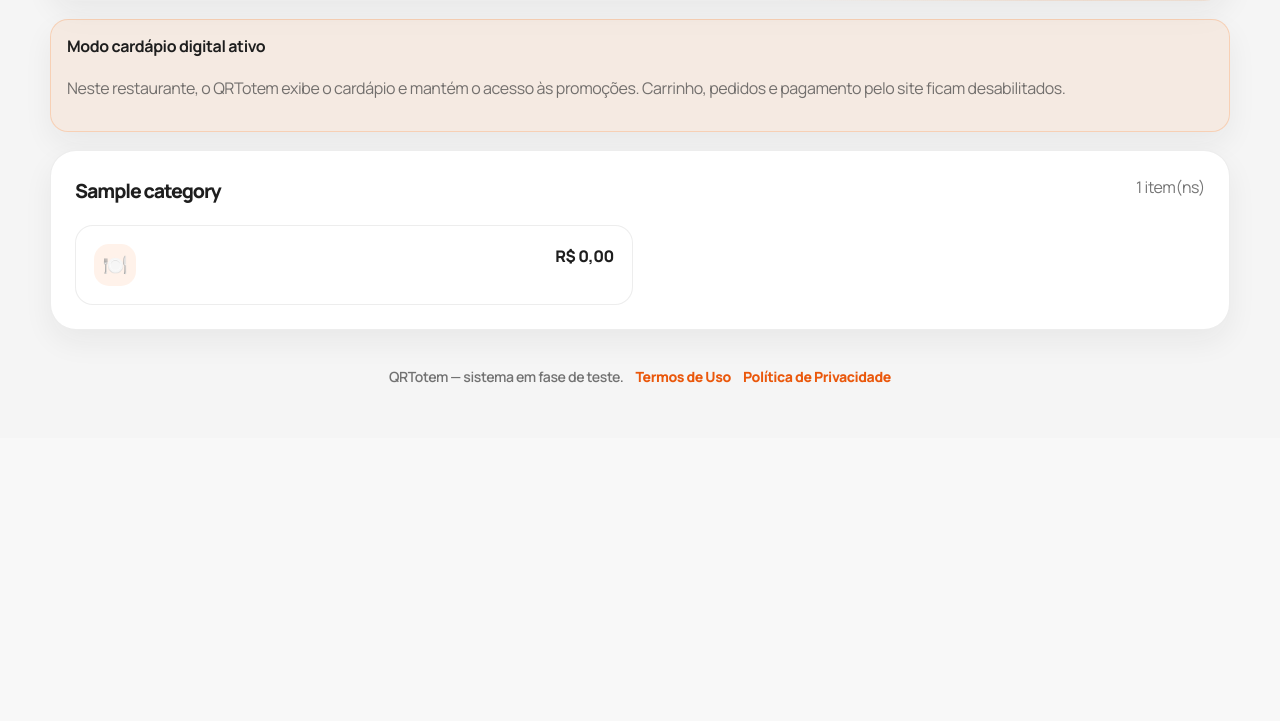
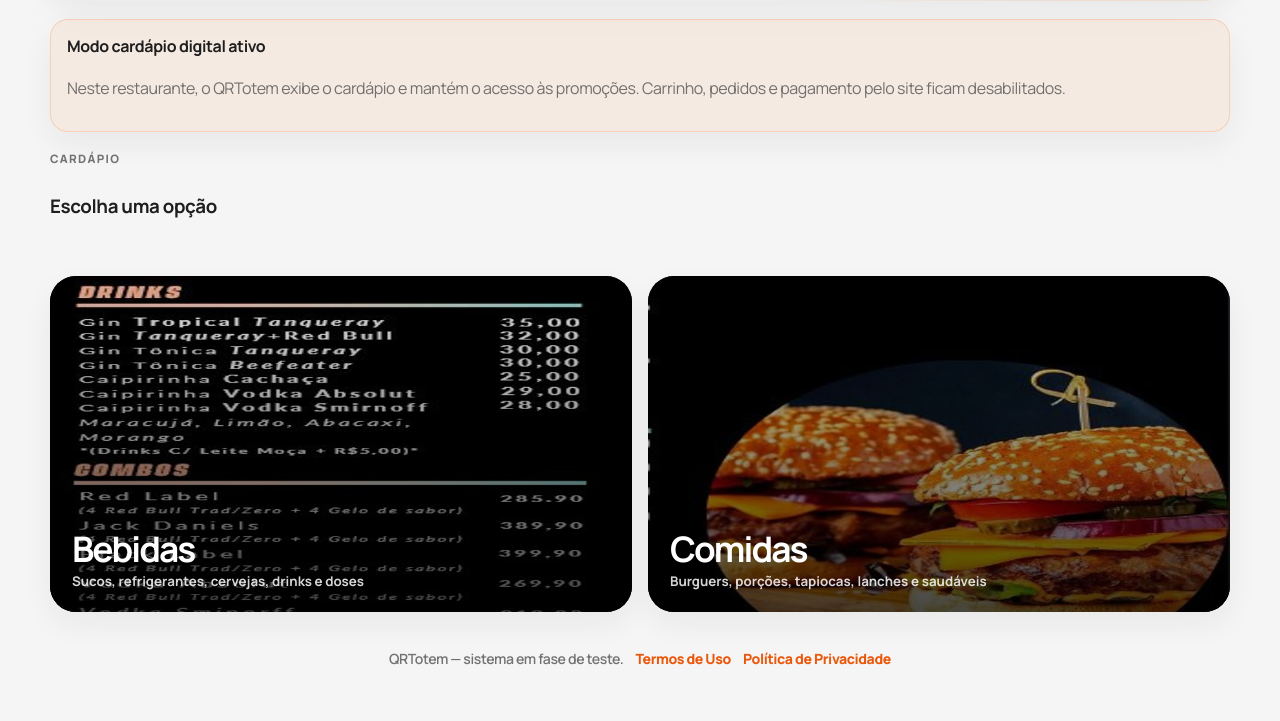
Before and after one commit to camisagilberto/restaurante, a Flask app: template app/templates/client/menu.html in a window 1280 px wide. Shown: the part 405-1126 px from the top of the page. Before the commit the page ends 788 px from the top, so only its background shows below. Run offline with Flask 3, Linux system fonts and the light colour scheme; the template is opened without the code that fills it: most values are stand-ins (such as "Sample title", 1, 10 or a date in 2020); one stand-in notice (Sample message) is shown.

Commit message:
Update menu.html

```diff
--- a/app/templates/client/menu.html
+++ b/app/templates/client/menu.html
@@ -45,7 +81,7 @@
         {% if is_client_mirror %}
           Esta é a página de cliente sem mesa atrelada. O cardápio exibido aqui é o mesmo usado nos QR Codes das mesas.
         {% elif can_order %}
-          Escolha os itens, ajuste quantidades e finalize quando estiver pronto.
+          Escolha um grupo, navegue pelas categorias e adicione os itens ao carrinho.
         {% else %}
           Consulte o cardápio digital. Para fazer pedidos, fale com a equipe do restaurante.
         {% endif %}
@@ -73,52 +109,126 @@
 {% endif %}
 
 {% if grouped_products %}
-  {% for category, items in grouped_products.items() %}
-    <section class="section-block">
+  {% if not is_coupon_page %}
+    {% set food_categories = ['Combo Burguer', 'Burguer', 'Porções Mistas', 'Porções', 'Lanche Natural', 'Tapioca Salgada', 'Tapioca Doce', 'Saudável'] %}
+    {% set drink_categories = ['Sucos', 'Bebidas', 'Cerveja Long Neck', 'Cerveja 600ml', 'Balde de Cerveja', 'Combos', 'Drinks Prontos', 'Drinks', 'Doses 30ml'] %}
+
+    <section class="menu-group-picker" data-menu-group-picker>
       <div class="section-heading">
-        <h3>{{ category }}</h3>
-        <span class="muted">{{ items|length }} item(ns)</span>
+        <div>
+          <p class="eyebrow">Cardápio</p>
+          <h3>Escolha uma opção</h3>
+        </div>
       </div>
 
-      <div class="product-grid">
-        {% for product in items %}
-          <article class="product-card {% if is_coupon_page %}product-card--promo{% endif %}" data-product-id="{{ product['id'] }}">
-            <div class="product-head">
-              <span class="product-card-icon" aria-hidden="true">{% if is_coupon_page %}🎁{% else %}🍽️{% endif %}</span>
-              <div>
-                <h4>{{ product['name'] }}</h4>
-                {% if product['description'] %}
-                  <p class="muted product-desc">{{ product['description'] }}</p>
-                {% endif %}
-              </div>
-              <div class="product-price">{{ product['price']|currency }}</div>
+      <div class="menu-group-cards">
+        <button type="button" class="menu-group-card" data-menu-group-card="drinks" aria-controls="menu-group-drinks">
+          <img src="{{ url_for('static', filename='img/menu_group_drinks.jpg') }}" alt="Bebidas do cardápio">
+          <span class="menu-group-card-overlay"></span>
+          <span class="menu-group-card-content">
+            <strong>Bebidas</strong>
+            <small>Sucos, refrigerantes, cervejas, drinks e doses</small>
+          </span>
+        </button>
+
+        <button type="button" class="menu-group-card" data-menu-group-card="food" aria-controls="menu-group-food">
+          <img src="{{ url_for('static', filename='img/menu_group_food.jpg') }}" alt="Comidas do cardápio">
+          <span class="menu-group-card-overlay"></span>
+          <span class="menu-group-card-content">
+            <strong>Comidas</strong>
+            <small>Burguers, porções, tapiocas, lanches e saudáveis</small>
+          </span>
+        </button>
+      </div>
+    </section>
+
+    <section class="menu-group-panel" id="menu-group-drinks" data-menu-group-panel="drinks" hidden>
+      <div class="menu-group-topbar">
+        <button type="button" class="btn btn-secondary btn-sm" data-menu-back-groups>← Trocar grupo</button>
+        <div>
+          <p class="eyebrow">Grupo selecionado</p>
+          <h3>Bebidas</h3>
+        </div>
+      </div>
+
+      <nav class="category-scroll" aria-label="Categorias de bebidas">
+        {% for category in drink_categories %}
+          {% if grouped_products.get(category) %}
+            <a href="#cat-drinks-{{ loop.index }}">{{ category }}</a>
+          {% endif %}
+        {% endfor %}
+      </nav>
+
+      {% for category in drink_categories %}
+        {% set items = grouped_products.get(category) %}
+        {% if items %}
+          <section class="section-block menu-category-block" id="cat-drinks-{{ loop.index }}">
+            <div class="section-heading">
+              <h3>{{ category }}</h3>
+              <span class="muted">{{ items|length }} item(ns)</span>
             </div>
 
-            {% if is_coupon_page %}
-              <div class="coupon-action-box">
-                <span class="status-pill status-success">Promoção disponível</span>
-                <p class="muted small-text">Oferta especial do restaurante.</p>
-              </div>
-            {% endif %}
+            <div class="product-grid menu-product-list">
+              {% for product in items %}
+                {{ product_card(product) }}
+              {% endfor %}
+            </div>
+          </section>
+        {% endif %}
+      {% endfor %}
+    </section>
 
-            {% if can_order %}
-              <div class="quantity-control">
-                <button type="button" class="icon-btn" data-qty-dec aria-label="Diminuir">−</button>
-                <input type="number" min="0" value="{{ (cart_quantities|default({})).get(product['id'], 0) }}" class="qty-input" data-qty-input>
-                <button type="button" class="icon-btn" data-qty-inc aria-label="Aumentar">+</button>
-              </div>
+    <section class="menu-group-panel" id="menu-group-food" data-menu-group-panel="food" hidden>
+      <div class="menu-group-topbar">
+        <button type="button" class="btn btn-secondary btn-sm" data-menu-back-groups>← Trocar grupo</button>
+        <div>
+          <p class="eyebrow">Grupo selecionado</p>
+          <h3>Comidas</h3>
+        </div>
+      </div>
 
-              <button type="button" class="btn btn-primary btn-block" data-add-to-cart>
-                Adicionar ao carrinho
-              </button>
+      <nav class="category-scroll" aria-label="Categorias de comidas">
+        {% for category in food_categories %}
+          {% if grouped_products.get(category) %}
+            <a href="#cat-food-{{ loop.index }}">{{ category }}</a>
+          {% endif %}
+        {% endfor %}
+      </nav>
 
-              <p class="product-feedback" data-feedback></p>
-            {% endif %}
-          </article>
-        {% endfor %}
-      </div>
+      {% for category in food_categories %}
+        {% set items = grouped_products.get(category) %}
+        {% if items %}
+          <section class="section-block menu-category-block" id="cat-food-{{ loop.index }}">
+            <div class="section-heading">
+              <h3>{{ category }}</h3>
+              <span class="muted">{{ items|length }} item(ns)</span>
+            </div>
+
+            <div class="product-grid menu-product-list">
+              {% for product in items %}
+                {{ product_card(product) }}
+              {% endfor %}
+            </div>
+          </section>
+        {% endif %}
+      {% endfor %}
     </section>
-  {% endfor %}
+  {% else %}
+    {% for category, items in grouped_products.items() %}
+      <section class="section-block">
+        <div class="section-heading">
+          <h3>{{ category }}</h3>
+          <span class="muted">{{ items|length }} item(ns)</span>
+        </div>
+
+        <div class="product-grid">
+          {% for product in items %}
+            {{ product_card(product) }}
+          {% endfor %}
+        </div>
+      </section>
+    {% endfor %}
+  {% endif %}
 {% else %}
   <section class="panel empty-state">
     {% if is_coupon_page %}
```
Also changed, not shown: other parts of app/templates/client/menu.html (+36 -0 lines).
